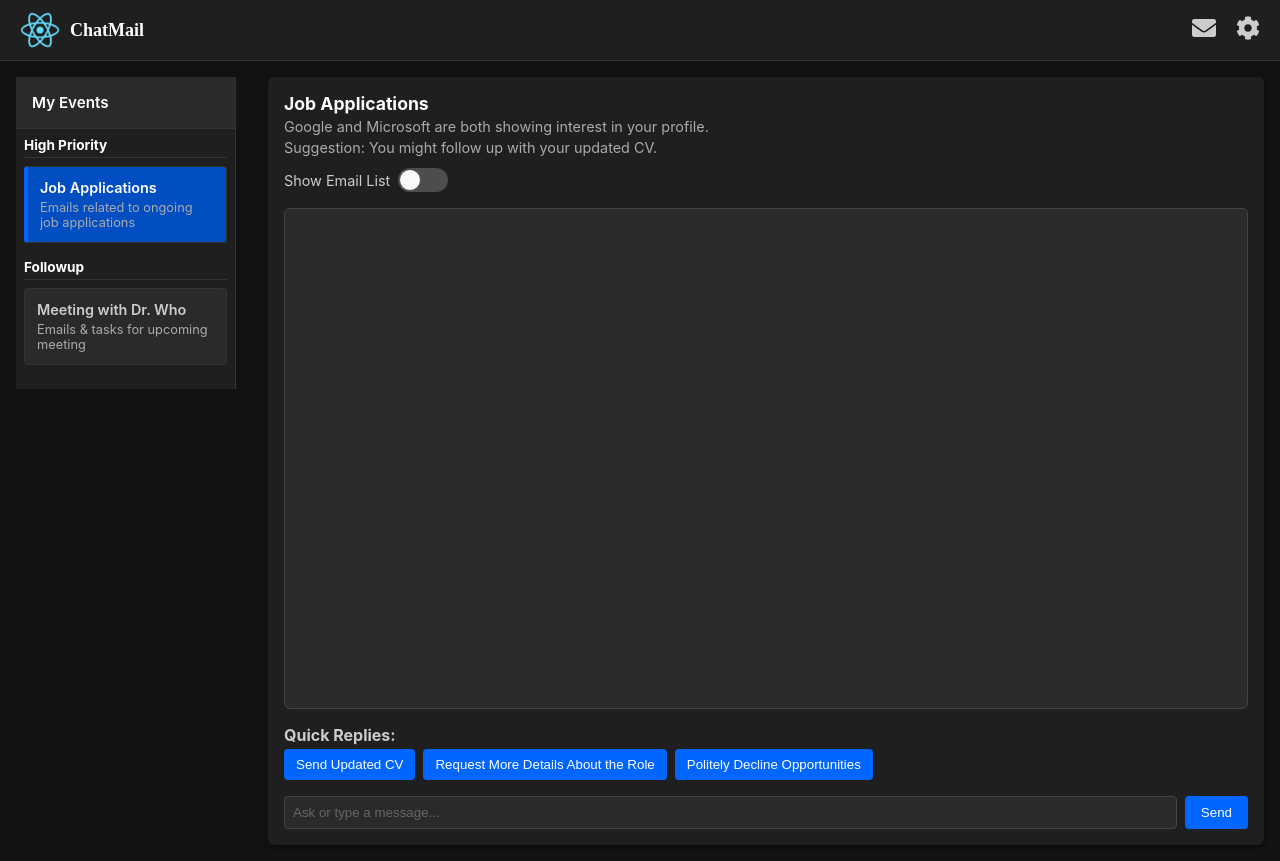
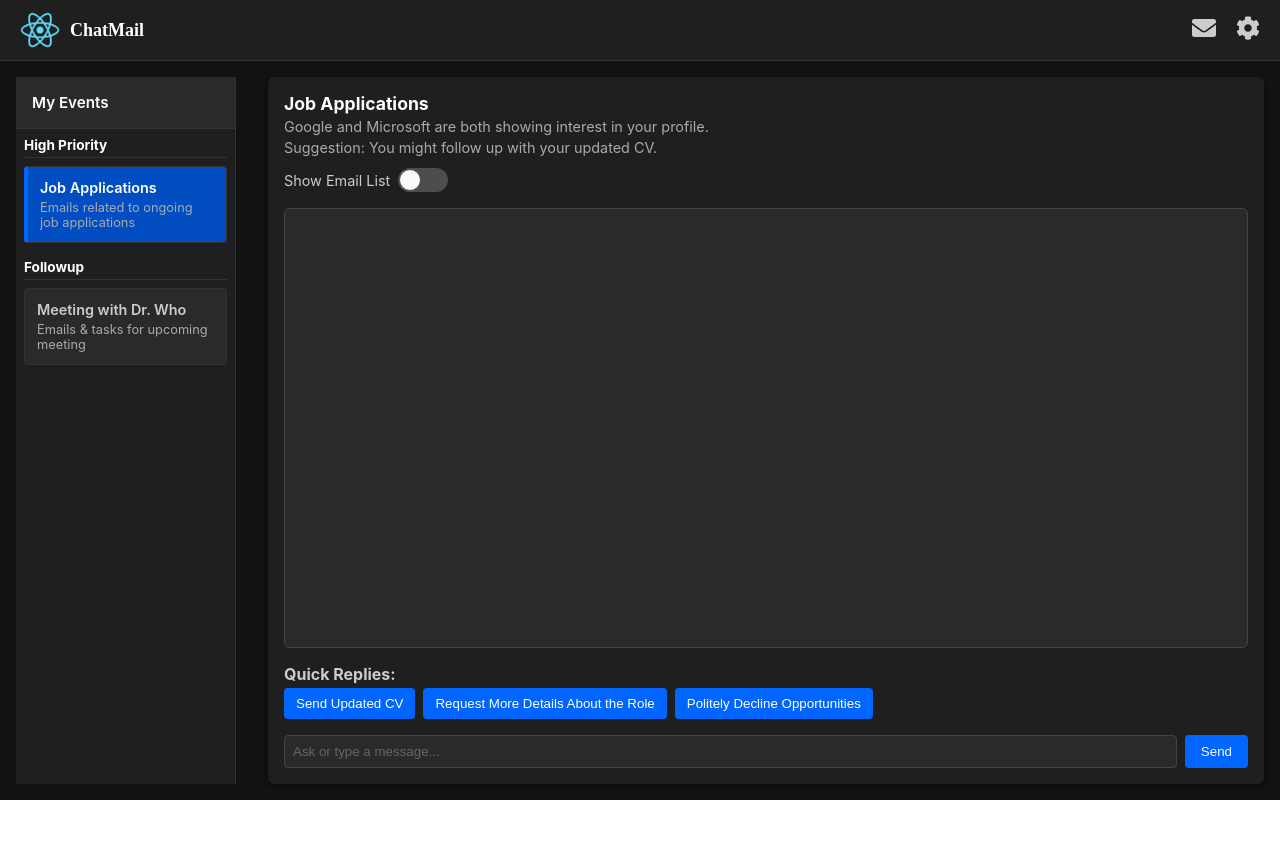
Before and after one commit to Henry8772/Chatmail, a React (Create React App) app in the folder chat-ui/: page / in a window 1280 px wide. After the commit the page ends 800 px from the top, so only its background shows below. Built offline with nearby package versions, Linux system fonts and the light colour scheme.

Commit message:
fix height

```diff
--- a/chat-ui/src/App.css
+++ b/chat-ui/src/App.css
@@ -2,12 +2,31 @@ html, body {
   margin: 0;
   padding: 0;
 }
+
+/* App.css */
+html, body {
+  margin: 0;
+  padding: 0;
+  height: 100%;
+}
+
+.layout {
+  display: flex;
+  flex-direction: column;
+  height: 100vh; /* Full viewport height */
+}
+
+.content {
+  flex: 1; /* Takes the remaining space after Banner */
+  overflow: auto; /* Optional: allows scrolling if content overflows */
+}
+
 .chatApp {
   display: flex;
   margin: 0;
   padding: 0;
   flex-direction: column;
-  min-height: 100vh;
+  height: 100%;
   background-color: #121212; /* Dark background */
   font-family: 'Inter', sans-serif;
   color: #ccc; /* Light text */
```
